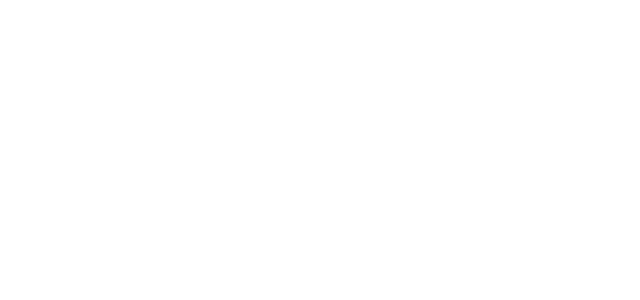
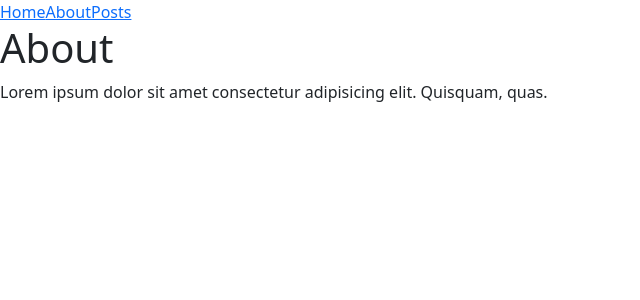
Before and after one commit to MarcoMechini/react-router, a React (Vite) app: page /about in a window 1280 px wide. Before the commit this address had no page. Shown: the top 300 px of the page, without its empty margins (0-640 px from the left). Built offline with nearby package versions, Linux system fonts and the light colour scheme.

Commit message:
feat: aggiunte pagine About, Posts creato componente AppNavList per navigare tra le varie 'pagine'

```diff
--- a/src/App.jsx
+++ b/src/App.jsx
@@ -1,5 +1,7 @@
 import 'bootstrap/dist/css/bootstrap.min.css';
 import HomePage from './components/HomePage'
+import AboutPage from './components/AboutPage'
+import PostsPage from './components/PostsPage'
 import AppLayout from './components/AppLayout'
 
 import { BrowserRouter, Routes, Route } from 'react-router-dom'
@@ -10,6 +12,8 @@ export default function App() {
             <Routes>
                 <Route element={<AppLayout />}>
                     <Route path="/" element={<HomePage />} />
+                    <Route path="/about" element={<AboutPage />} />
+                    <Route path="/posts" element={<PostsPage />} />
                 </Route>
             </Routes>
         </BrowserRouter>
--- /dev/null
+++ b/src/components/AboutPage.jsx
@@ -0,0 +1,9 @@
+export default function AboutPage() {
+
+    return (
+        <div>
+            <h1>About</h1>
+            <p>Lorem ipsum dolor sit amet consectetur adipisicing elit. Quisquam, quas.</p>
+        </div>
+    )
+}
--- a/src/components/AppLayout.jsx
+++ b/src/components/AppLayout.jsx
@@ -1,10 +1,11 @@
 import { Outlet } from "react-router-dom";
+import AppNavList from "./AppNavList";
 //importare FOOTER-HEADER per averli in tutte le rotte comprese da questo layout
 
 export default function AppLayout() {
     return (
         <div>
-            <span>Sono Prima di Outlet</span>
+            <AppNavList />
             <Outlet />
         </div>
     )
--- /dev/null
+++ b/src/components/AppNavList.jsx
@@ -0,0 +1,13 @@
+import { Link, NavLink } from 'react-router-dom';
+
+export default function AppNavList() {
+
+    return (
+        <nav>
+            <NavLink to="/">Home</NavLink>
+            <NavLink to="/about">About</NavLink>
+            <NavLink to="/posts">Posts</NavLink>
+        </nav>
+    )
+
+}
--- /dev/null
+++ b/src/components/PostsPage.jsx
@@ -0,0 +1,7 @@
+export default function PostsPage() {
+
+    return (
+        <div>Post</div>
+    )
+
+}
```
